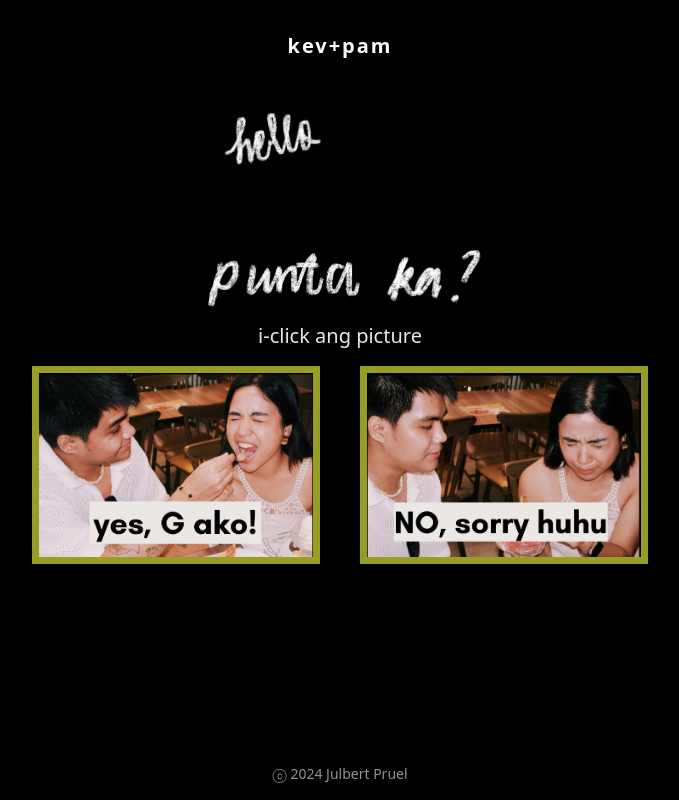
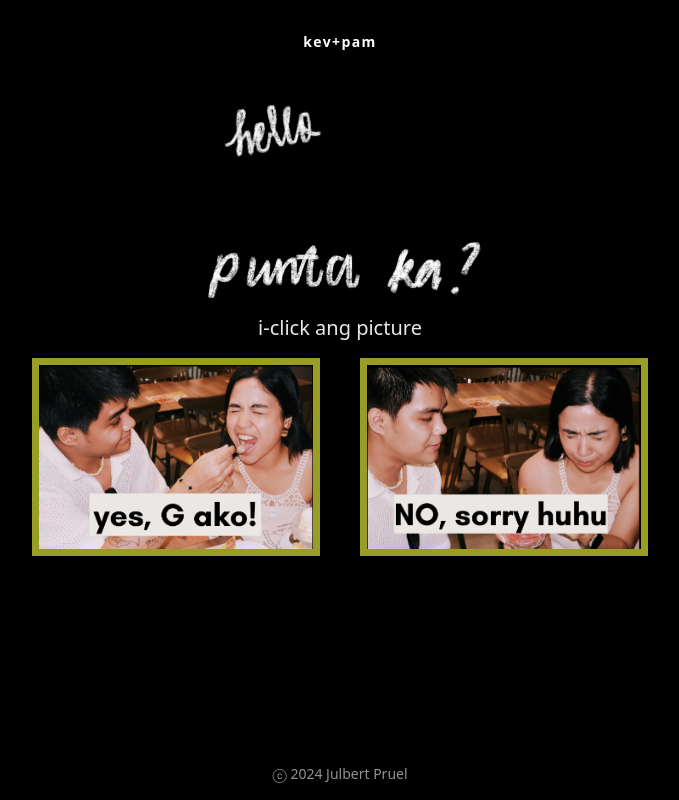
Before and after one commit to bherthchavez/kev-pam, a React (Vite) app: page /rsvp/1 in a window 1280 px wide. Shown: the whole page, without its empty margins (300-979 px from the left). Built offline with nearby package versions, Linux system fonts and the light colour scheme; no server answers; the database is empty; a web font is replaced by a local one.

Commit message:
Update Confirm.jsx

```diff
--- a/src/components/Confirm.jsx
+++ b/src/components/Confirm.jsx
@@ -138,7 +138,7 @@ function Rsvp() {
 
             <div className='flex flex-col justify-center items-center'>
               <div className="flex flex-col justify-center items-center text-white">
-                <a href='/' className="cursor-pointer  rounded px-2 tracking-widest font-bold text-xl ">kev+pam</a>
+                <a href='/' className="cursor-pointer  rounded px-2 tracking-widest font-semibold text-sm ">kev+pam</a>
               </div>
             </div>
           </div>
```
